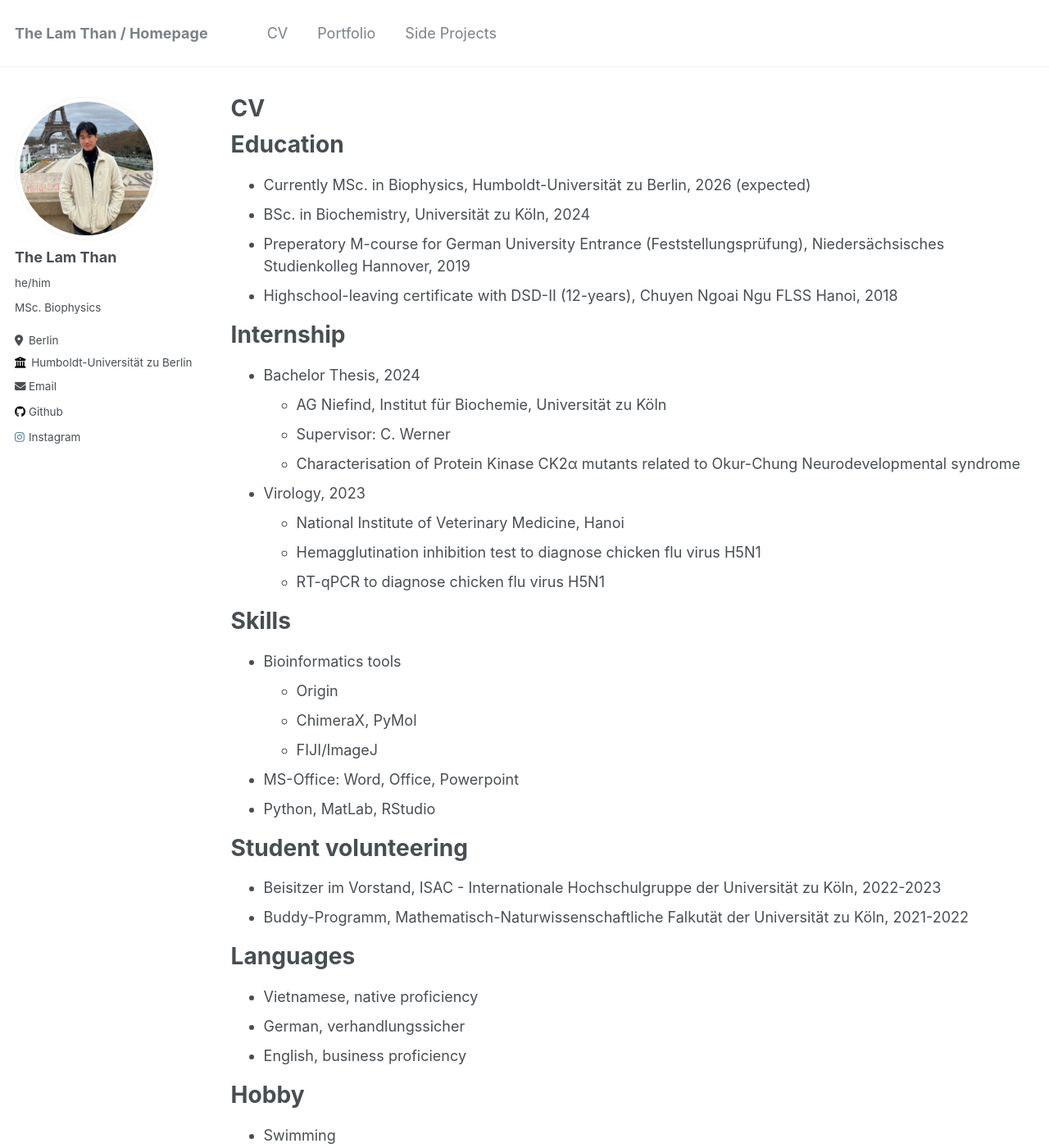
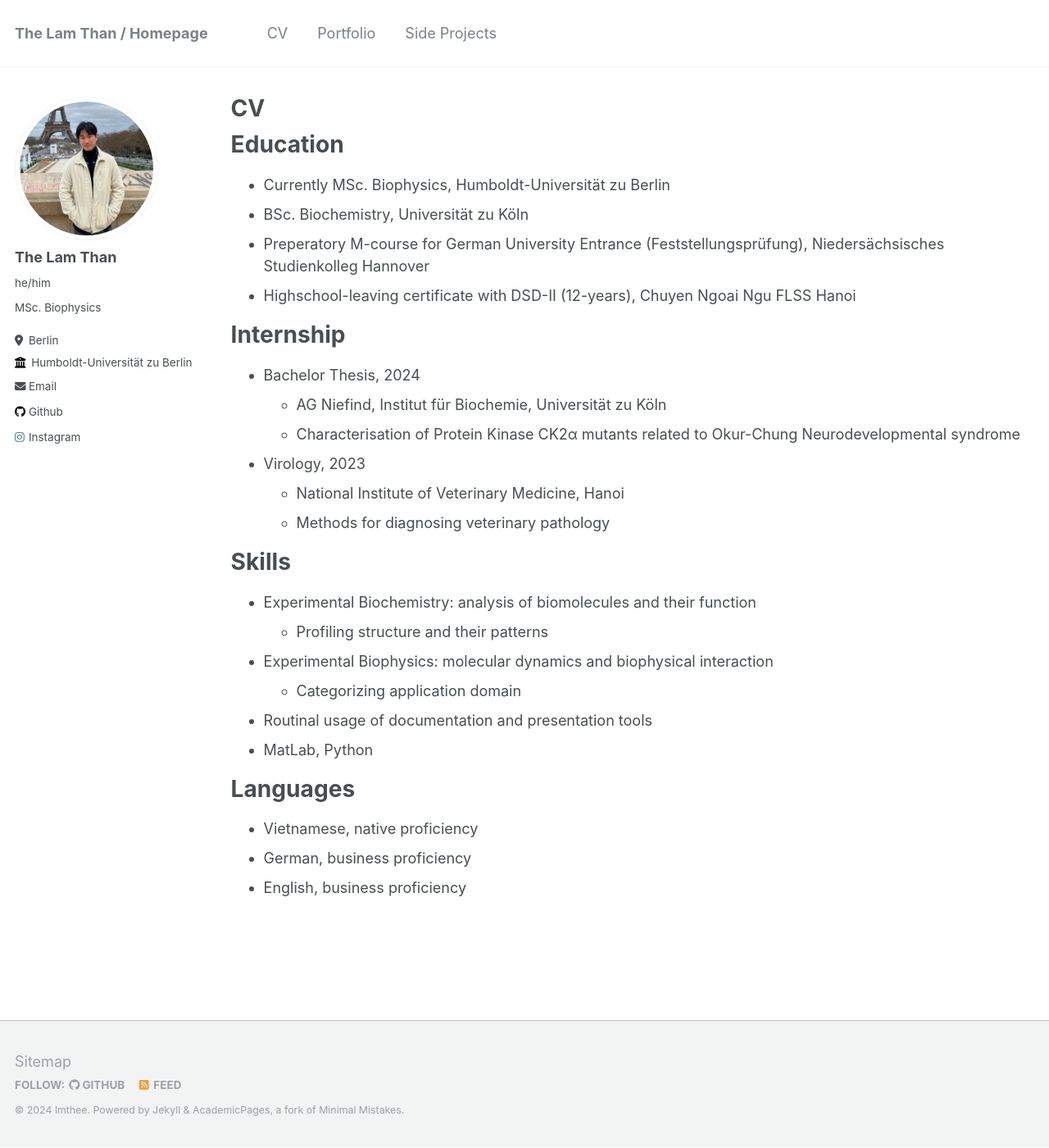
Before and after one commit to tlamt02/tlamt02.github.io, a Jekyll site: the page built from _pages/cv.md, in a window 1280 px wide and 1400 px high. Shown: the whole window at 82% size. Built offline with Jekyll 4.4.1, drawn with Linux system fonts in a browser that asks for light colours.

Commit message:
Update cv.md

```diff
--- a/_pages/cv.md
+++ b/_pages/cv.md
@@ -11,43 +11,32 @@ redirect_from:
 
 Education
 ======
-* Currently MSc. in Biophysics, Humboldt-Universität zu Berlin, 2026 (expected)
-* BSc. in Biochemistry, Universität zu Köln, 2024
-* Preperatory M-course for German University Entrance (Feststellungsprüfung), Niedersächsisches Studienkolleg Hannover, 2019
-* Highschool-leaving certificate with DSD-II (12-years), Chuyen Ngoai Ngu FLSS Hanoi, 2018
+* Currently MSc. Biophysics, Humboldt-Universität zu Berlin
+* BSc. Biochemistry, Universität zu Köln
+* Preperatory M-course for German University Entrance (Feststellungsprüfung), Niedersächsisches Studienkolleg Hannover
+* Highschool-leaving certificate with DSD-II (12-years), Chuyen Ngoai Ngu FLSS Hanoi
 
 Internship
 ======
 * Bachelor Thesis, 2024
   * AG Niefind, Institut für Biochemie, Universität zu Köln
-  * Supervisor: C. Werner
   * Characterisation of Protein Kinase CK2α mutants related to Okur-Chung Neurodevelopmental syndrome
 
 * Virology, 2023
   * National Institute of Veterinary Medicine, Hanoi
-  * Hemagglutination inhibition test to diagnose chicken flu virus H5N1
-  * RT-qPCR to diagnose chicken flu virus H5N1
+  * Methods for diagnosing veterinary pathology
 
 Skills
 ======
-* Bioinformatics tools
-  * Origin
-  * ChimeraX, PyMol
-  * FIJI/ImageJ
-* MS-Office: Word, Office, Powerpoint
-* Python, MatLab, RStudio
-
-Student volunteering
-======
-* Beisitzer im Vorstand, ISAC - Internationale Hochschulgruppe der Universität zu Köln, 2022-2023
-* Buddy-Programm, Mathematisch-Naturwissenschaftliche Falkutät der Universität zu Köln, 2021-2022
+* Experimental Biochemistry: analysis of biomolecules and their function
+  * Profiling structure and their patterns
+* Experimental Biophysics: molecular dynamics and biophysical interaction
+  * Categorizing application domain
+* Routinal usage of documentation and presentation tools
+* MatLab, Python
 
 Languages
 ======
 * Vietnamese, native proficiency
-* German, verhandlungssicher
+* German, business proficiency
 * English, business proficiency
-
-Hobby
-======
-* Swimming
```
